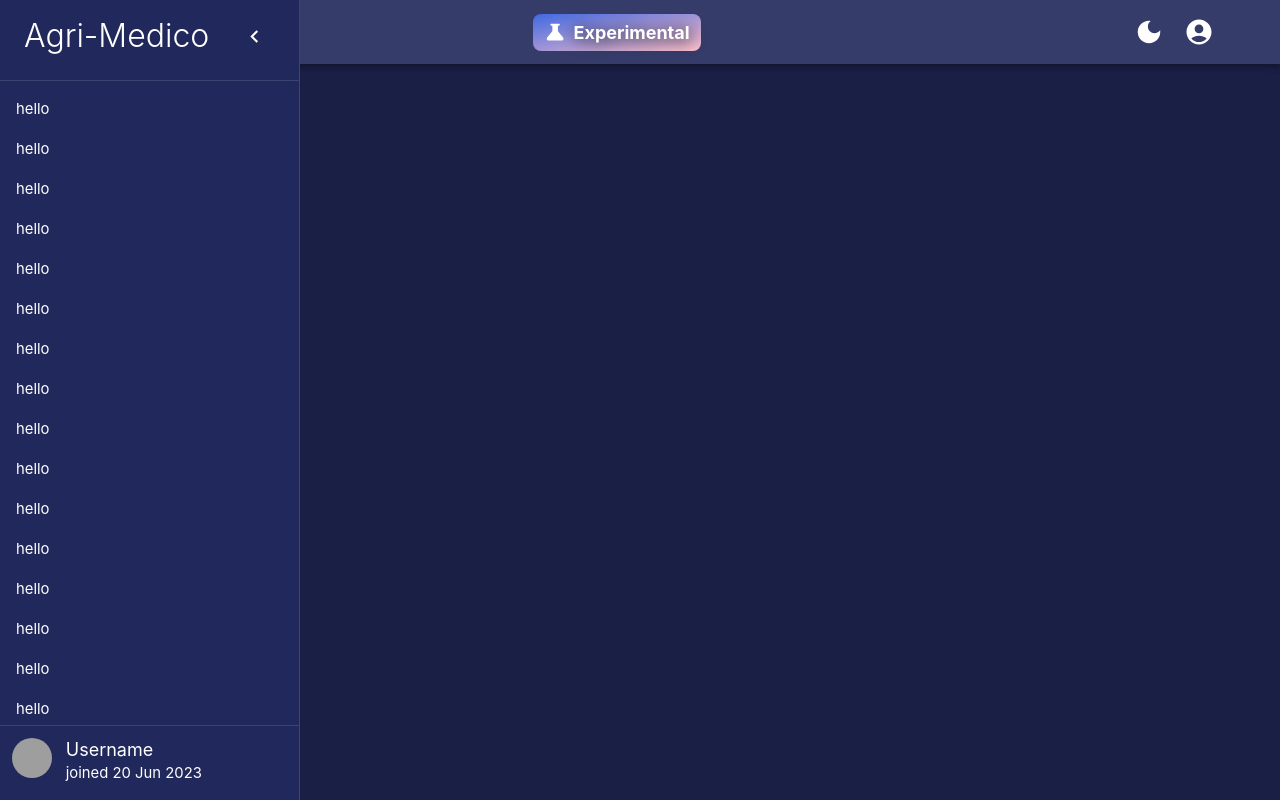
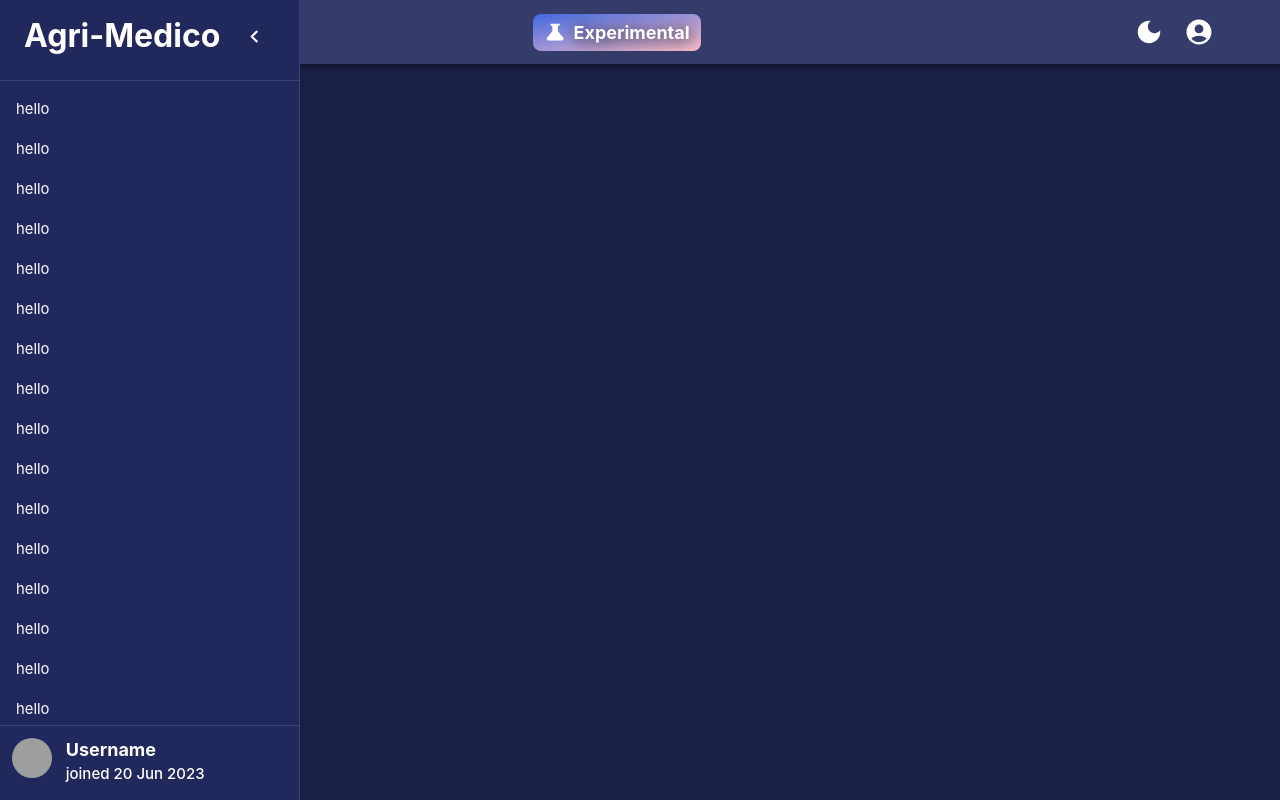
Before and after one commit to navneetthakor/agri-medico-frontend, a React (Create React App) app: page / in a window 1280 px wide. Both pictures are taken after a click on the button 85 px from the left and 32 px from the top of the page. Built offline with nearby package versions, Linux system fonts and the light colour scheme; grey boxes are pictures that could not be loaded.

Commit message:
fontweight changed in sidebar

```diff
--- a/src/components/Sidebar.js
+++ b/src/components/Sidebar.js
@@ -74,7 +74,7 @@ function Sidebar(props) {
         }}
       >
         <FlexBetween>
-          <Typography variant="h2">Agri-Medico</Typography>
+          <Typography variant="h2" sx={{fontWeight: '700'}}>Agri-Medico</Typography>
           <IconButton onClick={() => setIsSidebarOpen(!isSidebarOpen)}>
             <ChevronLeft sx={{ fontSize: "25px" }} />
           </IconButton>
@@ -117,8 +117,8 @@ function Sidebar(props) {
       >
         <Avatar size="lg" src={AccountBalance} />
         <Box>
-          <Typography variant="h5">Username</Typography>
-          <Typography>joined 20 Jun 2023</Typography>
+          <Typography variant="h5" sx={{fontWeight: '700'}}>Username</Typography>
+          <Typography variant="h6">joined 20 Jun 2023</Typography>
         </Box>
       </Box>
     </Drawer>
```
